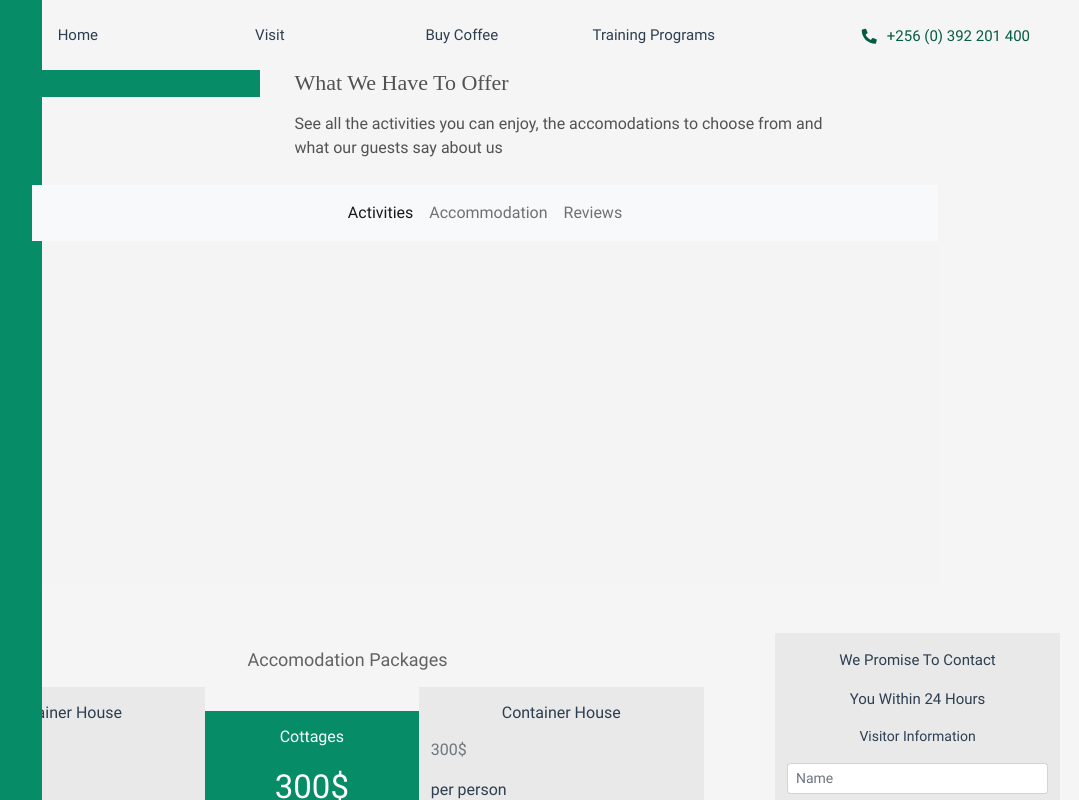
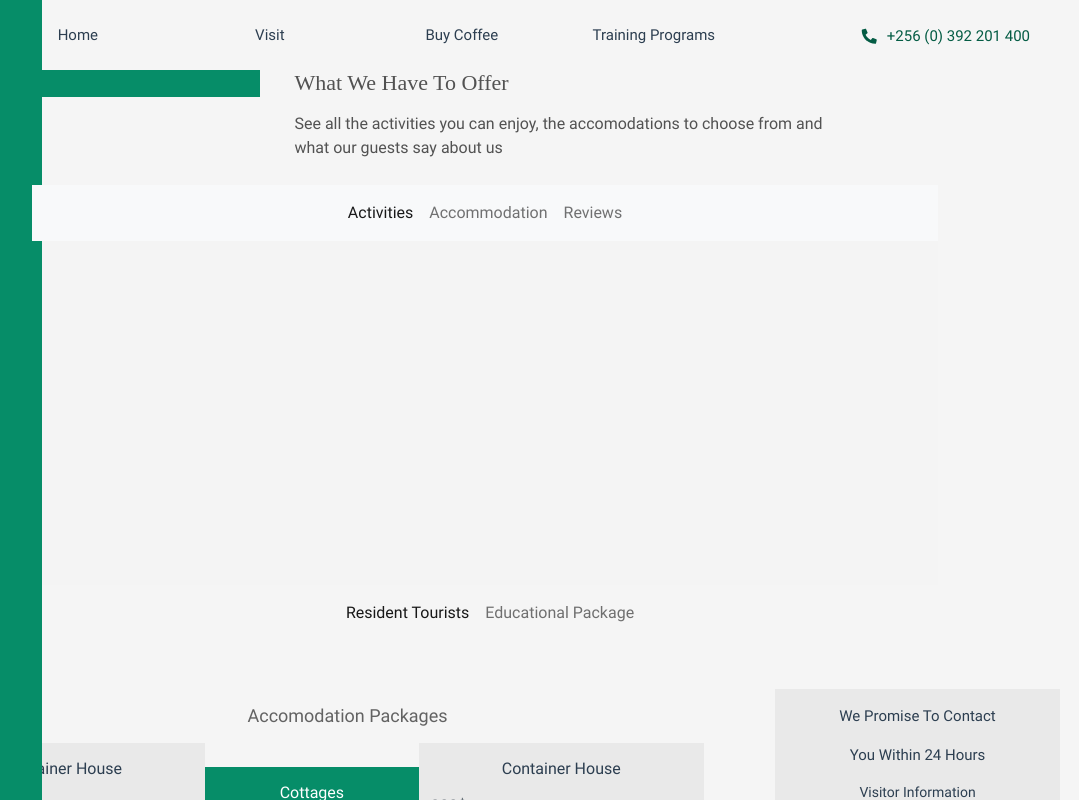
Before and after one commit to Jacob-Nuwamanya77/clarke-farm, a Vue app: page /visit in a window 1280 px wide. Shown: the top 800 px of the page, without its empty margins (150-1229 px from the left). Built offline with nearby package versions, Linux system fonts and the light colour scheme.

Commit message:
booking form nav

```diff
--- a/src/components/BookingForm.vue
+++ b/src/components/BookingForm.vue
@@ -1,6 +1,23 @@
 <!-- eslint-disable max-len -->
 <template>
   <div style="background-color: whitesmoke" class="container">
+    <div class="d-flex justify-content-center">
+      <nav class="navbar navbar-expand-lg navbar-light">
+  <button class="navbar-toggler" type="button" data-toggle="collapse" data-target="#navbarNav" aria-controls="navbarNav" aria-expanded="false" aria-label="Toggle navigation">
+    <span class="navbar-toggler-icon"></span>
+  </button>
+  <div class="collapse navbar-collapse" id="navbarNav">
+    <ul class="navbar-nav">
+      <li class="nav-item active">
+        <a class="nav-link active" href="#">Resident Tourists<span class="sr-only">(current)</span></a>
+      </li>
+      <li class="nav-item">
+        <a class="nav-link" href="#">Educational Package</a>
+      </li>
+    </ul>
+  </div>
+</nav>
+    </div>
     <div class="row mt-5">
       <div class="col-md-9">
         <h3
--- a/src/router/index.js
+++ b/src/router/index.js
@@ -1,10 +1,12 @@
+/* eslint-disable import/no-unresolved */
 import { createRouter, createWebHistory } from 'vue-router';
 import HomePage from '@/views/HomePage.vue';
 import VisitPage from '@/views/VisitPage.vue';
 import CoffeePage from '@/views/CoffeePage.vue';
 import TrainingPrograms from '@/views/TrainingPrograms.vue';
 import CoffeeForm from '@/views/CoffeeForm.vue';
-import BookPage from '@/views/BookingPage.vue';
+// eslint-disable-next-line import/no-unresolved
+import BookingPage from '@/views/BookingPage.vue';
 
 const routes = [
   {
@@ -35,7 +37,7 @@
   {
     path: '/book',
     name: 'BookingPage',
-    component: BookPage,
+    component: BookingPage,
   },
 ];
 
--- a/src/views/BookingPage.vue
+++ b/src/views/BookingPage.vue
@@ -1,5 +1,7 @@
 <template>
-    <BookingPage/>
+    <div>
+      <BookingPage/>
+    </div>
 </template>
 
 <script>
```
